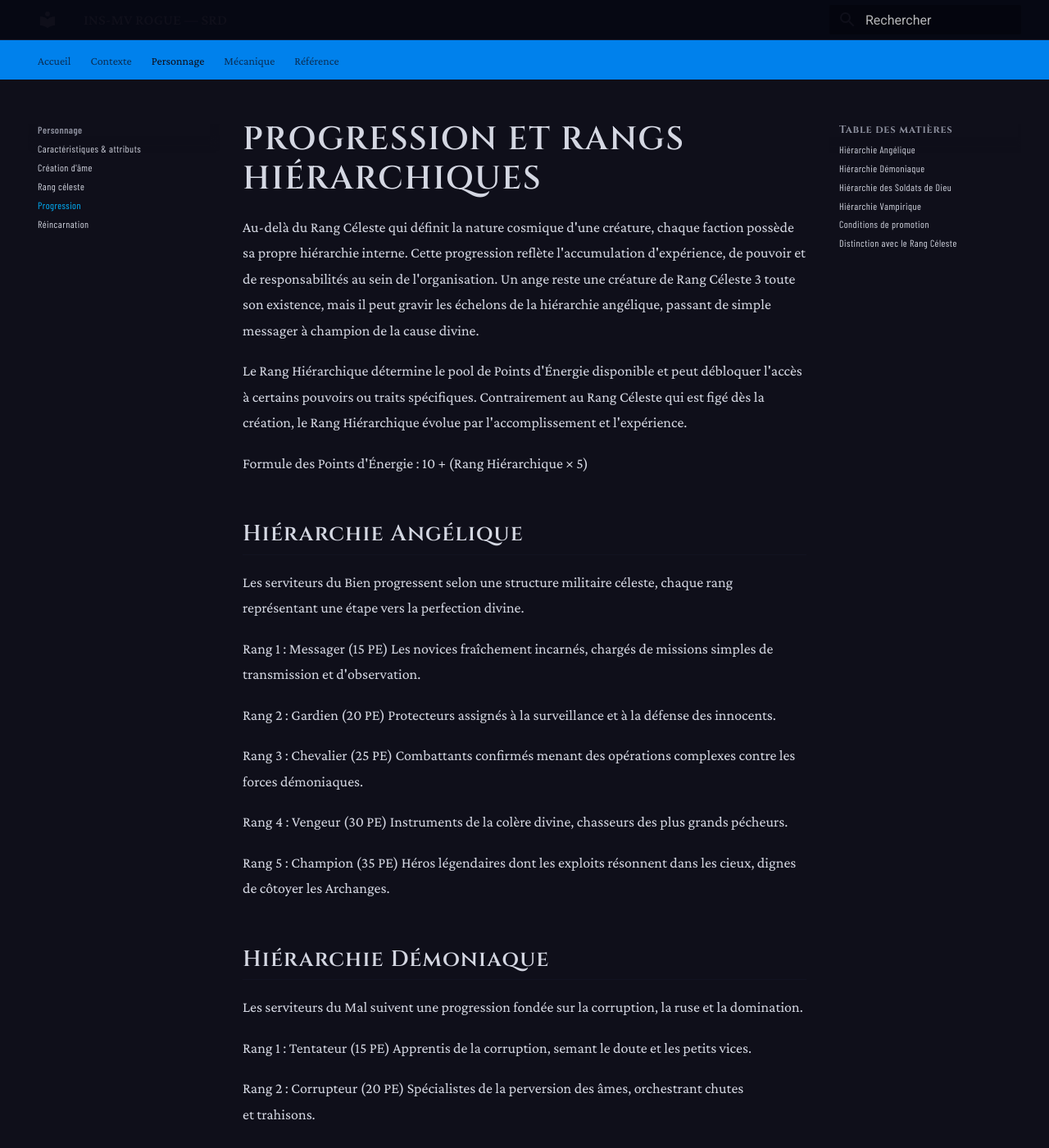
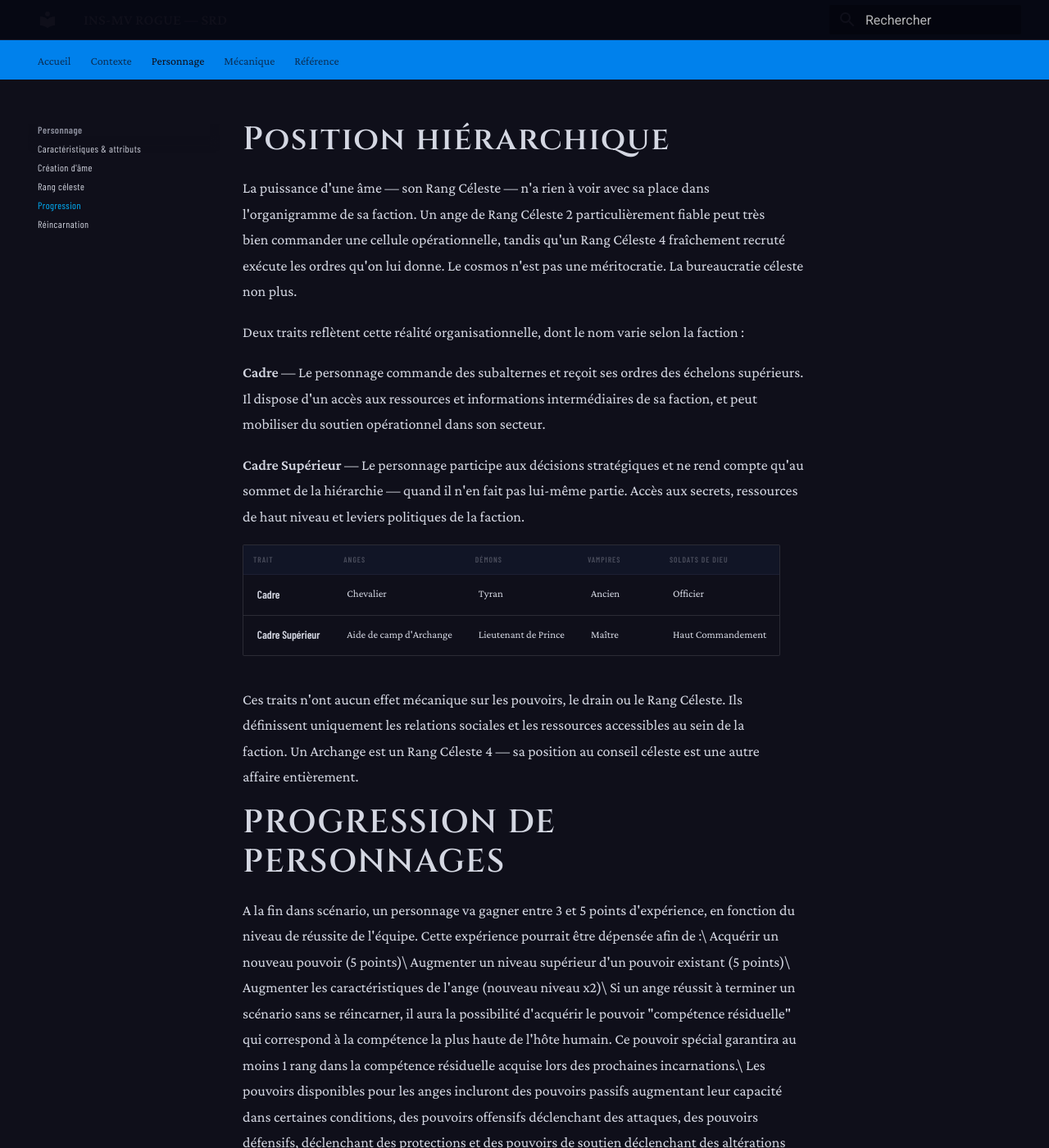
Before and after one commit to BaDjams/ins-mv-rogue-srd, an MkDocs documentation site: the page built from docs/progression.md, in a window 1280 px wide and 1400 px high. Shown: the whole window at 82% size. Built offline with MkDocs 1.6.1 and Material for MkDocs 9.7.7, drawn with Linux system fonts in a browser that asks for light colours; some web fonts are replaced; some of the changed text lies outside the part shown.

Commit message:
suppression rangs hiérarchiques + traits Cadre/Cadre Supérieur
- progression.md : section rangs hiérarchiques (Messager/Gardien/Chevalier etc.) remplacée par deux traits narratifs Cadre / Cadre Supérieur, sans effet mécanique
- resolution.md : interventions 111/666 — références aux PE remplacées par le compteur d'affaiblissements d'âme
- prompt-cli.md : décision de design actée

Co-Authored-By: Claude Sonnet 4.6 <noreply@anthropic.com>

```diff
--- a/docs/progression.md
+++ b/docs/progression.md
@@ -1,137 +1,19 @@
-# PROGRESSION ET RANGS HIÉRARCHIQUES
+# Position hiérarchique
 
-Au-delà du Rang Céleste qui définit la nature cosmique d'une créature,
-chaque faction possède sa propre hiérarchie interne. Cette progression
-reflète l'accumulation d'expérience, de pouvoir et de responsabilités
-au sein de l'organisation. Un ange reste une créature de Rang Céleste 3
-toute son existence, mais il peut gravir les échelons de la hiérarchie
-angélique, passant de simple messager à champion de la cause divine.
+La puissance d'une âme — son Rang Céleste — n'a rien à voir avec sa place dans l'organigramme de sa faction. Un ange de Rang Céleste 2 particulièrement fiable peut très bien commander une cellule opérationnelle, tandis qu'un Rang Céleste 4 fraîchement recruté exécute les ordres qu'on lui donne. Le cosmos n'est pas une méritocratie. La bureaucratie céleste non plus.
 
-Le Rang Hiérarchique détermine le pool de Points d'Énergie disponible
-et peut débloquer l'accès à certains pouvoirs ou traits spécifiques.
-Contrairement au Rang Céleste qui est figé dès la création, le Rang
-Hiérarchique évolue par l'accomplissement et l'expérience.
+Deux traits reflètent cette réalité organisationnelle, dont le nom varie selon la faction :
 
-Formule des Points d'Énergie : 10 + (Rang Hiérarchique × 5)
+**Cadre** — Le personnage commande des subalternes et reçoit ses ordres des échelons supérieurs. Il dispose d'un accès aux ressources et informations intermédiaires de sa faction, et peut mobiliser du soutien opérationnel dans son secteur.
 
-## **Hiérarchie Angélique**
+**Cadre Supérieur** — Le personnage participe aux décisions stratégiques et ne rend compte qu'au sommet de la hiérarchie — quand il n'en fait pas lui-même partie. Accès aux secrets, ressources de haut niveau et leviers politiques de la faction.
 
-Les serviteurs du Bien progressent selon une structure militaire
-céleste, chaque rang représentant une étape vers la perfection divine.
+| Trait | Anges | Démons | Vampires | Soldats de Dieu |
+|---|---|---|---|---|
+| Cadre | Chevalier | Tyran | Ancien | Officier |
+| Cadre Supérieur | Aide de camp d'Archange | Lieutenant de Prince | Maître | Haut Commandement |
 
-Rang 1 : Messager (15 PE) Les novices fraîchement incarnés, chargés de
-missions simples de transmission et d'observation.
-
-Rang 2 : Gardien (20 PE) Protecteurs assignés à la surveillance et à la
-défense des innocents.
-
-Rang 3 : Chevalier (25 PE) Combattants confirmés menant des opérations
-complexes contre les forces démoniaques.
-
-Rang 4 : Vengeur (30 PE) Instruments de la colère divine, chasseurs des
-plus grands pécheurs.
-
-Rang 5 : Champion (35 PE) Héros légendaires dont les exploits résonnent
-dans les cieux, dignes de côtoyer les Archanges.
-
-## **Hiérarchie Démoniaque**
-
-Les serviteurs du Mal suivent une progression fondée sur la corruption,
-la ruse et la domination.
-
-Rang 1 : Tentateur (15 PE) Apprentis de la corruption, semant le doute
-et les petits vices.
-
-Rang 2 : Corrupteur (20 PE) Spécialistes de la perversion des âmes,
-orchestrant chutes et trahisons.
-
-Rang 3 : Tyran (25 PE) Maîtres de la domination et de l'asservissement,
-brisant les volontés.
-
-Rang 4 : Fléau (30 PE) Agents du chaos et de la destruction, laissant
-ruines et désespoir dans leur sillage.
-
-Rang 5 : Seigneur (35 PE) Princes mineurs aspirant à égaler les
-Princes-Démons, commandant légions et cultes.
-
-## **Hiérarchie des Soldats de Dieu**
-
-Les humains dévoués à la cause angélique suivent une progression basée
-sur leur degré d'engagement, de formation et d'accès aux ressources de
-l'organisation divine.
-
-Rang 1 : Novice Nouvelles recrues tout juste initiées aux mystères
-divins, en formation de base pour accueillir un ange. Compétences
-limitées, équipement standard.
-
-Rang 2 : Disciple Croyants confirmés ayant prouvé leur foi, entraînés
-aux situations de combat et de crise. Accès à des formations
-spécialisées et équipement militaire de qualité.
-
-Rang 3 : Élu Vétérans ayant déjà servi d'hôtes, revenus à la vie
-mortelle et réenrôlés volontairement. Maîtrise de plusieurs compétences
-expertes, accès aux arsenaux avancés et aux planques sécurisées.
-
-Rang 4 : Paladin Champions de la foi, combattants d'élite formés
-spécifiquement pour les missions les plus périlleuses. Experts dans
-leurs domaines, équipement militaire de pointe, véhicules tactiques,
-réseaux d'informateurs.
-
-Rang 5 : Saint Légendes vivantes, humains ayant survécu à de multiples
-incarnations angéliques et dont la foi défie la compréhension. Maîtrise
-absolue de leurs compétences, accès illimité aux ressources de
-l'organisation, commandement sur d'autres Soldats de Dieu.
-
-## **Hiérarchie Vampirique**
-
-Les enfants de la nuit suivent une progression basée sur l'âge, la
-puissance du sang et l'influence politique.
-
-Rang 1 : Nouveau-né (15 PE) Fraîchement étreint, encore esclave de la
-soif et de leur créateur.
-
-Rang 2 : Néonate (20 PE) Vampire établi, ayant survécu aux premières
-décennies et maîtrisant ses pouvoirs de base.
-
-Rang 3 : Ancien (25 PE) Vampire centenaire, figure respectée ou crainte
-de la société nocturne.
-
-Rang 4 : Maître (30 PE) Seigneur vampire contrôlant domaine et lignée,
-politique et puissance combinées.
-
-Rang 5 : Antédiluvien (35 PE) Monstre millénaire, légende vivante dont
-le simple nom fait trembler les nuits.
-
-## **Conditions de promotion**
-
-Pour accéder au rang supérieur, un personnage doit remplir deux
-conditions :
-
-Avoir dépensé le minimum d'XP requis (prouvant sa maîtrise technique)
-
--   Rang 1 vers 2 : 30 XP dépensés
-
--   Rang 2 vers 3 : 60 XP dépensés (total)
-
--   Rang 3 vers 4 : 100 XP dépensés (total)
-
--   Rang 4 vers 5 : 150 XP dépensés (total)
-
-Accomplir un exploit narratif validé par le MJ (démontrant sa valeur)
-
--   La nature de l'exploit doit être appropriée au rang visé et à la
-    faction
-
-La promotion augmente immédiatement le pool de PE du personnage et peut
-débloquer l'accès à de nouveaux pouvoirs selon la discrétion du MJ.
-
-## **Distinction avec le Rang Céleste**
-
-Le Rang Céleste détermine la classification cosmique d'une créature et
-sa Résilience. Il ne change jamais pour les personnages joueurs. Le Rang
-Hiérarchique représente la progression au sein de sa propre faction,
-indépendamment de sa nature cosmique.
-
+Ces traits n'ont aucun effet mécanique sur les pouvoirs, le drain ou le Rang Céleste. Ils définissent uniquement les relations sociales et les ressources accessibles au sein de la faction. Un Archange est un Rang Céleste 4 — sa position au conseil céleste est une autre affaire entièrement.
 
 # PROGRESSION DE PERSONNAGES
 
```
Also changed, not shown: docs/resolution.md (+4 -4 lines), prompt-cli.md (+6 -0 lines).
